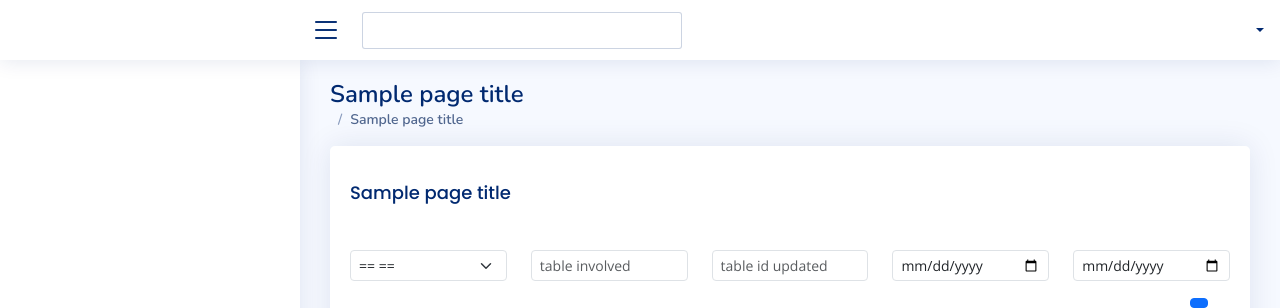
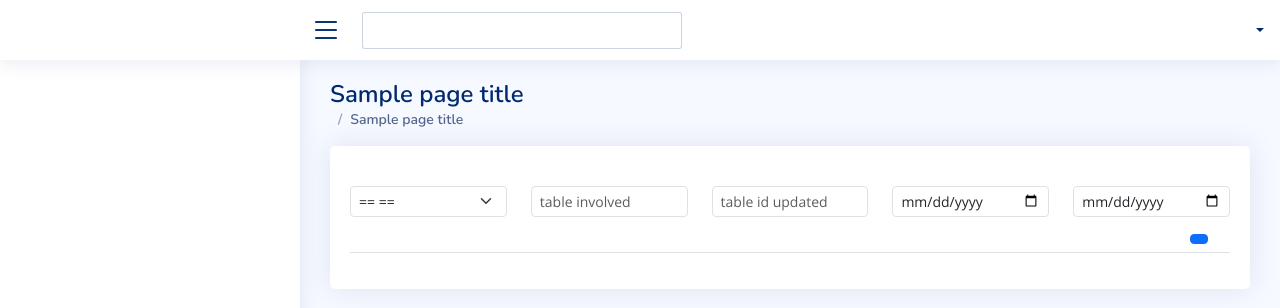
Before and after one commit to lee-ratinan/backendku, a CodeIgniter 4 app: the page made by app/Views/system/log_index.php in a window 1280 px wide. Shown: the top 308 px of the page. Run offline with PHP 8.4 and a stand-in for CodeIgniter, Linux system fonts and the light colour scheme; the template is opened without the code that fills it: most values are stand-ins (such as "Sample title", 1, 10 or a date in 2020); data that the repository does not hold is empty; some libraries are stand-ins or nearby versions.

Commit message:
update ui for logs

```diff
--- a/app/Views/system/log_file_list.php
+++ b/app/Views/system/log_file_list.php
@@ -19,13 +19,11 @@ $this->extend($layout);
             <div class="col">
                 <div class="card">
                     <div class="card-body pt-3">
-                        <h5 class="card-title"><?= $page_title ?></h5>
                         <div class="table-responsive">
                             <table class="table table-sm table-striped table-hover">
                                 <tbody>
                                 <?php foreach ($error_files as $file) : ?>
                                     <?php
-                                    // skip if not match log-20\d{2}-\d{2}-\d{2}\.log pattern
                                     if (!preg_match('/^log-\d{4}-\d{2}-\d{2}\.log$/', $file)) {
                                         continue;
                                     }
--- a/app/Views/system/log_index.php
+++ b/app/Views/system/log_index.php
@@ -19,7 +19,6 @@ $this->extend($layout);
             <div class="col">
                 <div class="card">
                     <div class="card-body pt-3">
-                        <h5 class="card-title"><?= $page_title ?></h5>
                         <div class="row">
                             <div class="col">
                                 <label for="activity_key"></label>
@@ -57,12 +56,12 @@ $this->extend($layout);
                             <table class="table table-sm table-striped table-hover">
                                 <thead>
                                 <tr>
-                                    <th><?= lang('Log.index.table.logged_at') ?></th>
-                                    <th><?= lang('Log.index.table.performed_by') ?></th>
-                                    <th><?= lang('Log.index.table.activity') ?></th>
-                                    <th><?= lang('Log.index.table.table') ?></th>
-                                    <th><?= lang('Log.index.table.id') ?></th>
-                                    <th><?= lang('Log.index.table.details') ?></th>
+                                    <th style="min-width:200px;"><?= lang('Log.index.table.logged_at') ?></th>
+                                    <th style="min-width:150px;"><?= lang('Log.index.table.performed_by') ?></th>
+                                    <th style="min-width:150px;"><?= lang('Log.index.table.activity') ?></th>
+                                    <th style="min-width:150px;"><?= lang('Log.index.table.table') ?></th>
+                                    <th style="min-width:80px;"><?= lang('Log.index.table.id') ?></th>
+                                    <th style="min-width:200px;"><?= lang('Log.index.table.details') ?></th>
                                 </tr>
                                 </thead>
                                 <tbody></tbody>
```
Also changed, not shown: app/Views/system/log_email.php (+4 -5 lines), app/Views/system/log_file_view.php (+9 -12 lines).
